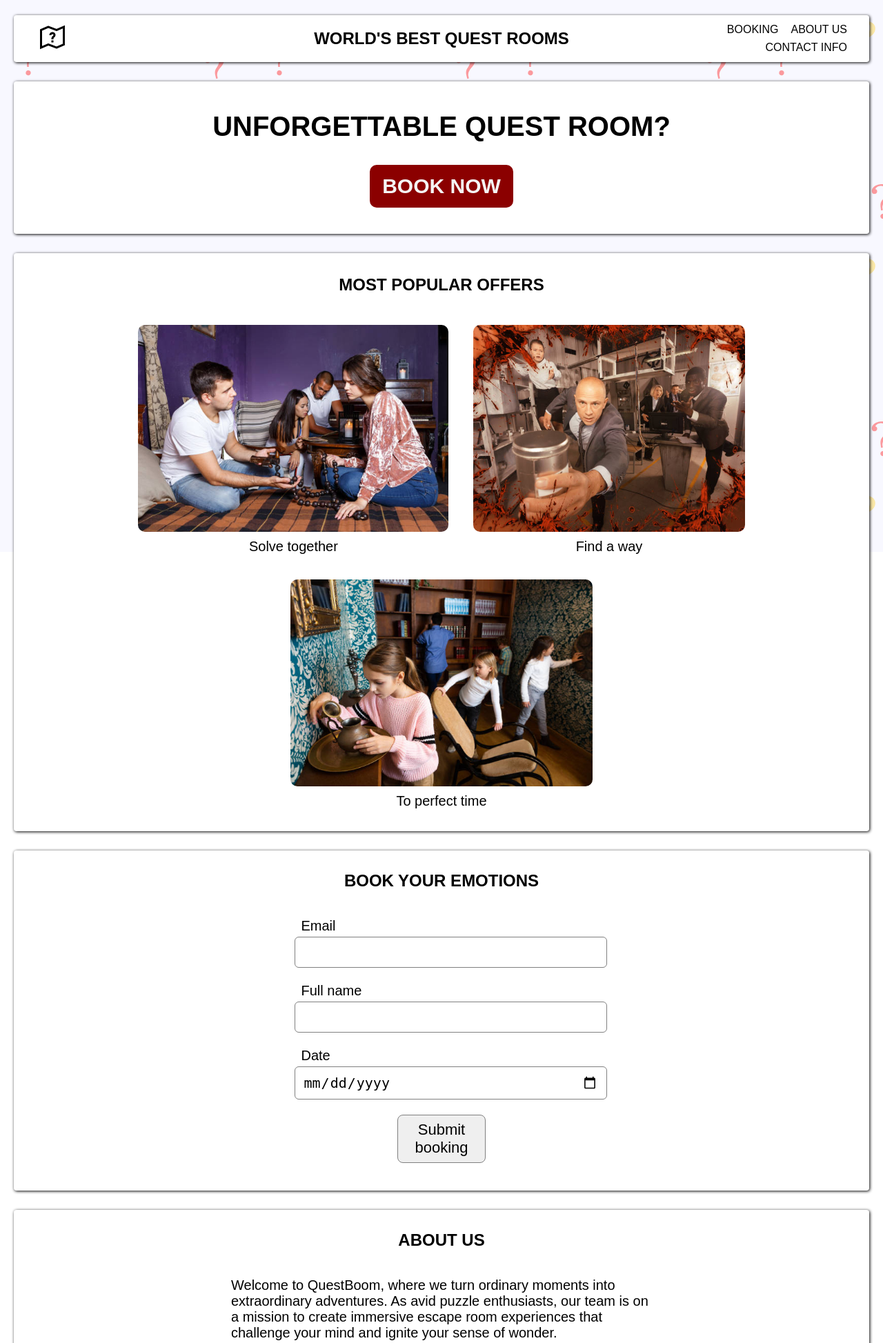
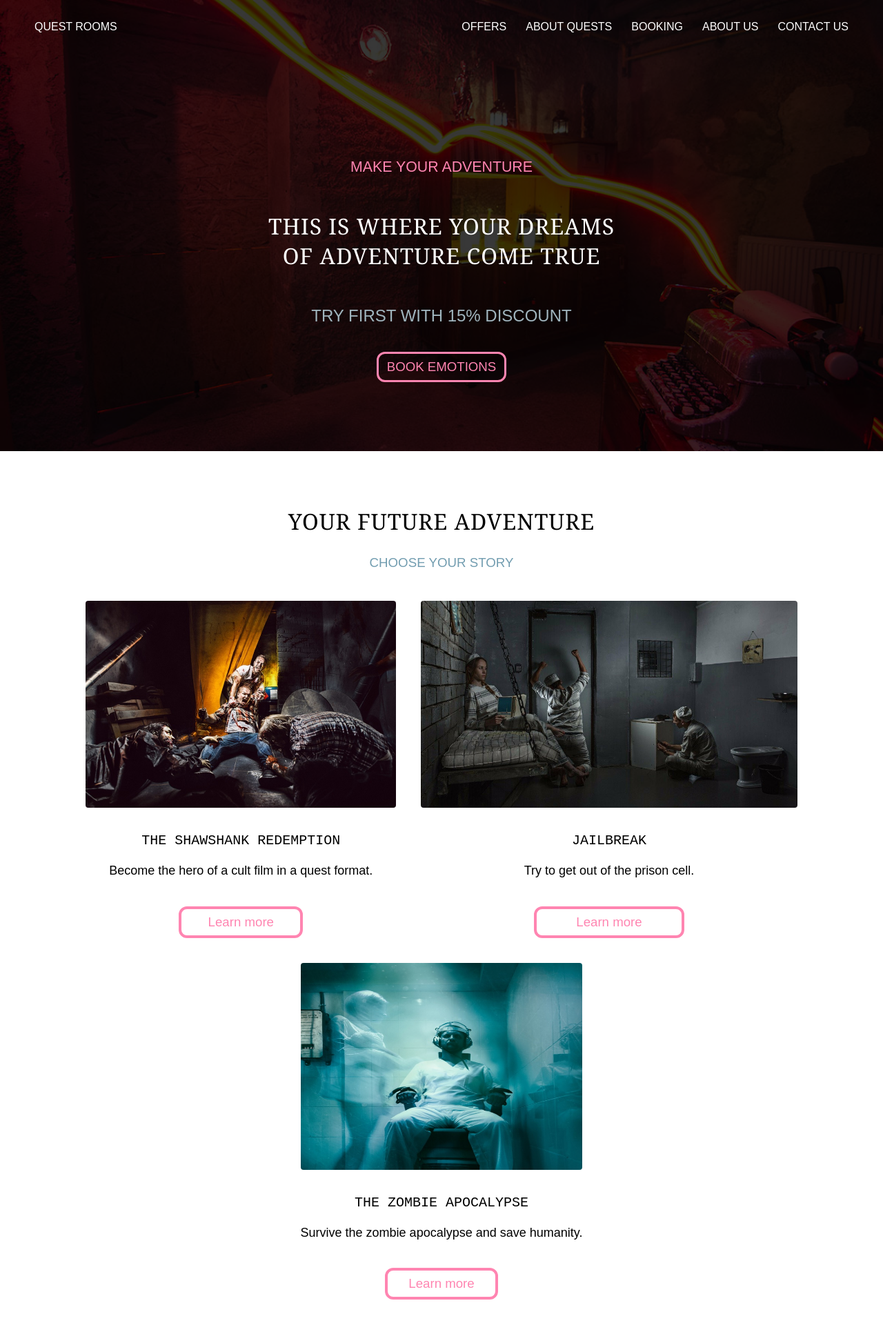
Before and after one commit to GoncharovNikit/quest-rooms-landing, a PHP site: page / in a window 1280 px wide. Shown: the top 1947 px of the page at 69% size. Run offline with PHP 8.4, Linux system fonts and the light colour scheme.

Commit message:
design changed

```diff
--- a/index.php
+++ b/index.php
@@ -28,49 +28,109 @@ if (isset($_GET["email"])) {
 
 <body>
 
-  <div class="background-marks"></div>
+  <header class="page-section">
+    <div class="header-back-img"></div>
+    <div class="header-dark-back"></div>
+    <div class="header-top-section">
+      <div class="logo-block">
+        Quest Rooms
+      </div>
+      <div class="header-menu">
+        <div class="menu-item item-offers">
+          Offers
+        </div>
+        <div class="menu-item item-about-quests">
+          About quests
+        </div>
+        <div class="menu-item item-booking">
+          Booking
+        </div>
+        <div class="menu-item item-about-us">
+          About us
+        </div>
+        <div class="menu-item item-contact-us">
+          Contact us
+        </div>
+      </div>
+    </div>
 
-  <header class="page-section">
-    <div class="logo-block">
-      <img src="./assets/logo.png" />
-    </div>
-    <h2>World's best quest rooms</h2>
-    <div class="header-info">
-      <div class="info-item item-booking">Booking</div>
-      <div class="info-item item-about-us">About us</div>
-      <div class="info-item item-contact-info">Contact info</div>
+    <div class="header-offer">
+      <h3>Make your adventure</h3>
+      <h1>
+        This is where your dreams <br>
+        of adventure come true
+      </h1>
+      <div class="offer-text">
+        try first with 15% discount
+      </div>
+      <button>Book emotions</button>
     </div>
   </header>
 
-  <section class="page-section greeting-offer">
-    <div class="main-offer">
-      <?php
-      if ($_GET["booking-success"] ?? false) :
-      ?>
-        <h1>Thanks for your booking!</h1>
-      <?php
-      else :
-      ?>
-        <h1>unforgettable quest room?</h1>
-        <button>Book now</button>
-      <?php endif; ?>
+  <section class="page-section additional-info">
+    <h2>your future adventure</h2>
+    <h3>choose your story</h3>
+    <div class="offers-list">
+      <div class="offer-item">
+        <img src="./assets/qv3.png" class="fix-img-width" />
+        <h4>The Shawshank Redemption</h4>
+        <h5>
+          Become the hero of a cult film
+          in a quest format.
+        </h5>
+        <button class="learn-more">
+          Learn more
+        </button>
+      </div>
+      <div class="offer-item">
+        <img src="./assets/qv2.png" />
+        <h4>Jailbreak</h4>
+        <h5>
+          Try to get out of the prison cell.
+        </h5>
+        <button class="learn-more">
+          Learn more
+        </button>
+      </div>
+      <div class="offer-item">
+        <img src="./assets/qv1.jpg" class="fix-img-width" />
+        <h4>The Zombie Apocalypse</h4>
+        <h5>
+          Survive the zombie apocalypse
+          and save humanity.
+        </h5>
+        <button class="learn-more">
+          Learn more
+        </button>
+      </div>
     </div>
   </section>
 
-  <section class="page-section additional-info">
-    <h2>Most popular offers</h2>
-    <div class="offers-list">
-      <div class="offer-item">
-        <img src="./assets/qrpr4.jpg" />
-        <label>Solve together</label>
+  <section class="page-section quests-description">
+    <h2>learn more about quests</h2>
+    <h3>
+      Deep into the incredible world of your own quests
+    </h3>
+    <div class="additional-info-content">
+      <div class="key-image">
+        <div class="image-container">
+          🗝️
+        </div>
+        <div class="image-label">
+          Try yourself
+        </div>
       </div>
-      <div class="offer-item">
-        <img src="./assets/qrpr6.jpg" />
-        <label>Find a way</label>
+      <div class="text-block">
+        <h4>What awaits you?</h4>
+        <div class="text-block-content">
+          Go on exciting journeys where every step is a puzzle solution and every moment is an opportunity to make a choice.
+        </div>
       </div>
-      <div class="offer-item">
-        <img src="./assets/qrpr3.jpg" />
-        <label>To perfect time</label>
+      <div class="text-block">
+        <h4>How Does It Work?</h4>
+        <div class="text-block-content">
+          Just choose your quest, assemble your team, and start solving puzzles. Each victory will bring you to a new level of emotion.
+        </div>
       </div>
     </div>
   </section>
@@ -146,34 +206,7 @@ if (isset($_GET["email"])) {
     </div>
   </section>
 
-  <script>
-    document.addEventListener("DOMContentLoaded", (e) => {
-      const scrollToBooking = () => {
-        document.querySelector("form.booking-form").scrollIntoView({
-          behavior: "smooth",
-          block: "center"
-        })
-        document.querySelector("input#email").focus()
-      }
-
-      const scrollToAboutUs = () => {
-        document.querySelector(".about-us-text").scrollIntoView({
-          behavior: "smooth"
-        })
-      }
-
-      const scrollToContactInfo = () => {
-        document.querySelector(".contact-info-text").scrollIntoView({
-          behavior: "smooth"
-        })
-      }
-
-      document.querySelector(".main-offer > button").addEventListener("click", scrollToBooking)
-      document.querySelector(".item-booking").addEventListener("click", scrollToBooking)
-      document.querySelector(".item-contact-info").addEventListener("click", scrollToContactInfo)
-      document.querySelector(".item-about-us").addEventListener("click", scrollToAboutUs)
-    })
-  </script>
+  <script src="./script/script.js" defer></script>
 </body>
 
 </html>
--- a/style/style.css
+++ b/style/style.css
@@ -1,107 +1,153 @@
+html {
+  box-sizing: border-box;
+}
+*, *:before, *:after {
+  box-sizing: inherit;
+}
+
+div {
+  box-sizing: border-box;
+}
+
 body {
   display: flex;
   flex-direction: column;
   align-items: center;
-  padding: 14px 12px;
-  row-gap: 28px;
+  padding: 0;
+  margin: 0;
   font-family: Arial, Helvetica, sans-serif;
 }
 
-.background-marks {
-  background-image: url(../assets/que_back2.png);
-  position: fixed;
+header, .page-section {
+  width: 100%;
+  padding: 30px 50px;
+  box-sizing: border-box;
+
+}
+
+header {
+  text-transform: uppercase;
+  display: flex;
+  flex-direction: column;
+  justify-content: space-between;
+  align-items: center;
+  box-sizing: border-box;
+  position: relative;
+
+}
+
+.header-dark-back, .header-back-img {
+  position: absolute;
   top: 0;
+  left: 0;
   width: 100%;
   height: 100%;
-  z-index: -100;
+  z-index: -130;
 }
 
-.page-section {
-  background-color: #ffffff;
-  width: 100%;
-  border-radius: 4px;
-  padding: 10px;
-  box-sizing: border-box;
-  box-shadow: 1px 1px 4px;
+.header-back-img {
+  background-repeat: no-repeat;
+  background-image: url(../assets/header_back.jpg);
+  background-size: cover;
+  z-index: -150;
 }
 
-.page-section h2 {
+.header-dark-back {
+  background-color: rgba(0, 0, 0, 0.78);
+}
+
+.page-section h2, h3 {
+  box-sizing: border-box;
   text-transform: uppercase;
   text-align: center;
+  margin: 0;
 }
 
-header.page-section {
+h1, h2 {
+  font-family: Cambria, Cochin, Georgia, Times, 'Times New Roman', serif;
+  font-size: 24pt;
+  font-weight: 300;
+  letter-spacing: 1px;
+}
+
+header .header-top-section {
+  display: flex;
+  flex-direction: row;
+  width: 100%;
+  justify-content: space-between;
+  color: white;
+}
+
+.header-menu {
   display: flex;
   flex-direction: row;
   justify-content: space-between;
-  align-items: center;
-  padding: 0 32px;
-  box-sizing: border-box;
+  column-gap: 28px;
 }
 
-header .header-info {
-  display: flex;
-  flex-direction: row;
-  width: 25%;
-  column-gap: 18px;
-  text-transform: uppercase;
-  flex-wrap: wrap;
-  row-gap: 8px;
-  justify-content: end;
+header h1 {
+  color: white;
 }
 
-.header-info .info-item:hover {
+.menu-item {
+  box-sizing: border-box;
+  padding-bottom: 5px;
   cursor: pointer;
-  text-shadow: 0 0 2px;
+  height: 30px;
 }
 
-header .logo-block {
-  width: 25%;
+.menu-item:hover {
+  border-bottom: 3px solid #FF85B1;
 }
 
-header h2 {
-  flex-grow: 1;
+.header-offer {
+  display: flex;
+  flex-direction: column;
+  align-items: center;
+  margin-top: 170px;
+  row-gap: 30px;
+  width: 70%;
   text-align: center;
+  margin-bottom: 70px;
 }
 
-.greeting-offer.page-section {
-  text-transform: uppercase;
+.header-offer h3 {
+  font-size: 16pt;
+  color: #FF85B1;
+  font-weight: lighter;
 }
 
-.main-offer {
-  display: flex;
-  flex-direction: column;
-  width: 60%;
-  margin: 0 auto;
-  display: flex;
-  align-items: center;
-  padding: 0 0 28px 0;
+.header-offer .offer-text {
+  color: #A0B5BE;
+  font-size: 18pt;
 }
 
-.main-offer h1 {
-  font-size: 40px;
+button {
+  margin-top: 8px;
+  text-transform: inherit;
+  border: 3px solid #FF85B1;
+  color: #FF85B1;
+  border-radius: 12px;
+  background: none;
+  padding: 8px 12px;
+  font-size: 14pt;
+  cursor: pointer;
 }
 
-.main-offer button {
-  font-size: 30px;
-  width: fit-content;
-  text-transform: uppercase;
-  padding: 14px 18px;
-  border-radius: 10px;
-  outline: none;
-  border: none;
-  cursor: pointer;
-  background-color: darkred;
+button:hover {
+  background-color: #FF85B1;
   color: whitesmoke;
-  font-weight: bold;
+  transition: 100ms all;
 }
 
-.main-offer button:hover {
-  background-color: rgb(231, 123, 0);
+section.page-section {
+  padding: 80px 50px;
 }
 
-.additional-info.page-section {
-  padding: 12px 24px 32px 24px;
+section.page-section h3 {
+  color: #729DB0;
+  margin-top: 28px;
+  font-weight: lighter;
 }
 
 .additional-info.page-section .offers-list {
@@ -127,11 +173,80 @@ header h2 {
   font-size: 20px;
 }
 
+.offer-item h4 {
+  text-transform: uppercase;
+  font-weight: 200;
+  font-family: 'Courier New', Courier, monospace;
+  margin-bottom: 0;
+}
+
+.offer-item h5 {
+  font-family: Arial, Helvetica, sans-serif;
+  font-weight: lighter;
+  font-size: 18px;
+  margin-top: 12px;
+}
+
+.offer-item button {
+  width: 40%;
+  margin: 0 auto;
+  border-width: 4px;
+}
+
 .offer-item img {
-  border-radius: 10px;
+  border-radius: 4px;
   height: 300px;
-  max-width: 100%;
+  width: auto;
+  user-select: none;
 }
+
+.page-section.quests-description, .page-section.about-us {
+  background-color: #F1F0E8;
+}
+
+.additional-info-content {
+  display: flex;
+  flex-direction: row;
+  justify-content: center;
+  align-items: start;
+  margin-top: 78px;
+  column-gap: 40px;
+}
+
+.key-image {
+  display: flex;
+  flex-direction: column;
+  align-items: center;
+  row-gap: 34px;
+  margin-right: 72px;
+}
+
+.image-label {
+  text-transform: uppercase;
+  font-family: Cambria, Cochin, Georgia, Times, 'Times New Roman', serif;
+  font-size: 24px;
+  letter-spacing: -0.5px;
+  font-weight: 300;
+}
+
+.image-container {
+  font-size: 88px;
+  background-color: #D9D9D9;
+  padding: 32px;
+  border-radius: 50%;
+}
+
+.text-block {
+  padding-top: 10px;
+  width: 18%;
+  font-size: 18px;
+}
+
+.text-block h4 {
+  color: #FF85B1;
+  font-size: 22px;
+}
+
 
 .booking-form form {
   display: flex;
@@ -156,8 +271,8 @@ header h2 {
   font-size: 20px;
   outline: none;
   padding: 10px 12px;
-  border-radius: 6px;
-  border: 1px solid gray;
+  border-radius: 20px;
+  border: 3px solid #FF85B1;
 }
 
 .form-item label {
@@ -166,16 +281,19 @@ header h2 {
 }
 
 button.submit-booking {
-  width: 30%;
-  font-size: 22px;
-  padding: 8px 0;
+  text-transform: uppercase;
+  width: 40%;
+  font-size: 18px;
+  padding: 16px 22px;
   cursor: pointer;
-  border-radius: 8px;
-  border: 1px solid gray;
+  border-radius: 20px;
+  border: none;
+  background-color: #729DB0;
+  color: white;
 }
 
 button.submit-booking:hover {
-  background-color: antiquewhite;
+  background-color: #457386;
 }
 
 .about-us-text {
```
Also changed, not shown: script/script.js (added, +46 -0 lines), assets/header_back.jpg (added), assets/logo.png (deleted), assets/qrpr3.jpg (deleted), assets/qrpr4.jpg (deleted), assets/qrpr5.jpg (deleted), assets/qrpr6.jpg (deleted), assets/que_back.png (deleted), assets/que_back2.png (deleted), assets/query_room_preview1.png (deleted), assets/query_room_preview2.png (deleted), assets/question_back.png (deleted), assets/qv1.jpg (added), assets/qv2.png (added), 1 more files.
